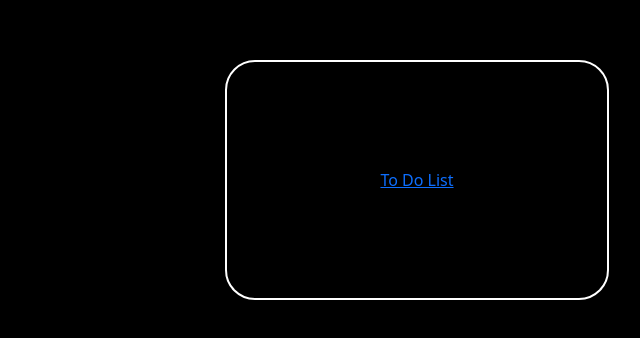
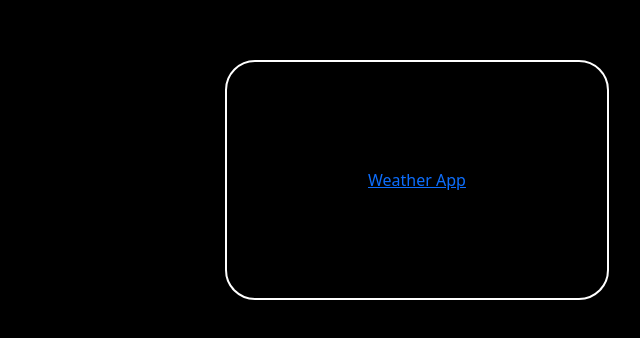
Before and after one commit to avo-png/works-page, a plain HTML site: page index.html in a window 1280 px wide. Shown: the part 220-558 px from the top of the page, 543-1183 px from the left. Drawn offline with nearby package versions, Linux system fonts and the light colour scheme.

Commit message:
add weather app

```diff
--- a/index.html
+++ b/index.html
@@ -11,7 +11,7 @@
 <body>
     <main>
         <article><a href="https://garden-site-example.alixvo.me/">Garden Site Page</a></article>
-        <article><a href="/to-do-list">To Do List</a></article>
+        <article><a href="/to-do-list">Weather App</a></article>
     </main>
 </body>
 </html>
```
